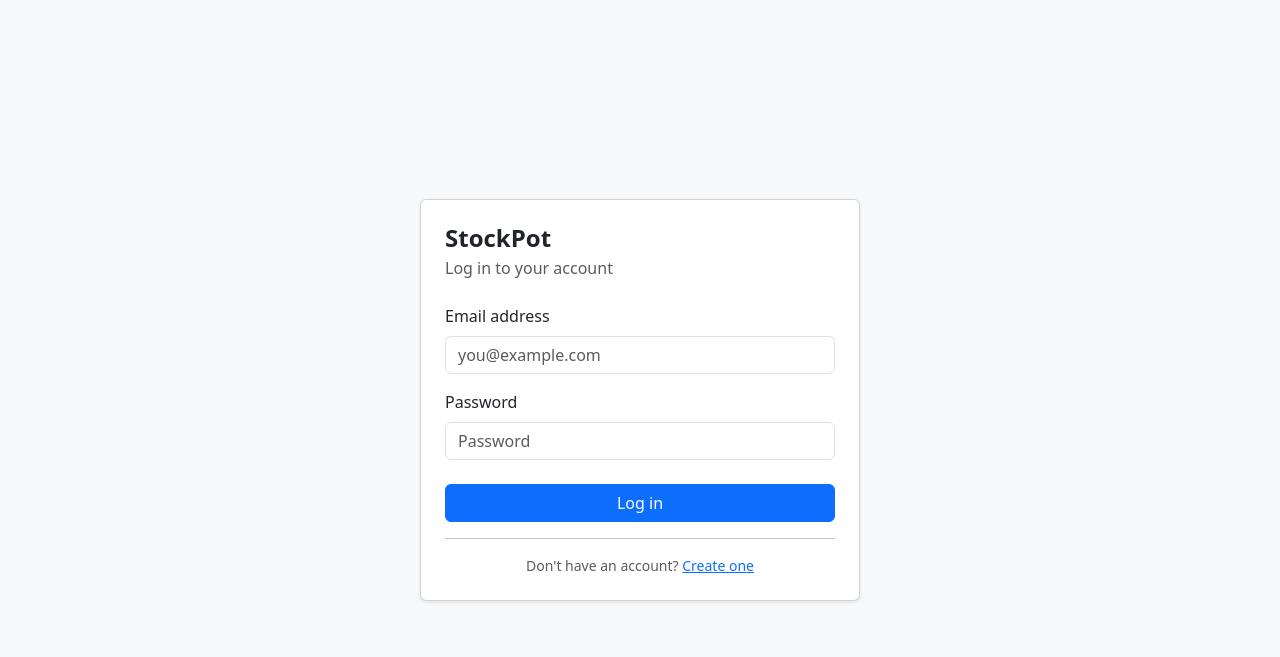
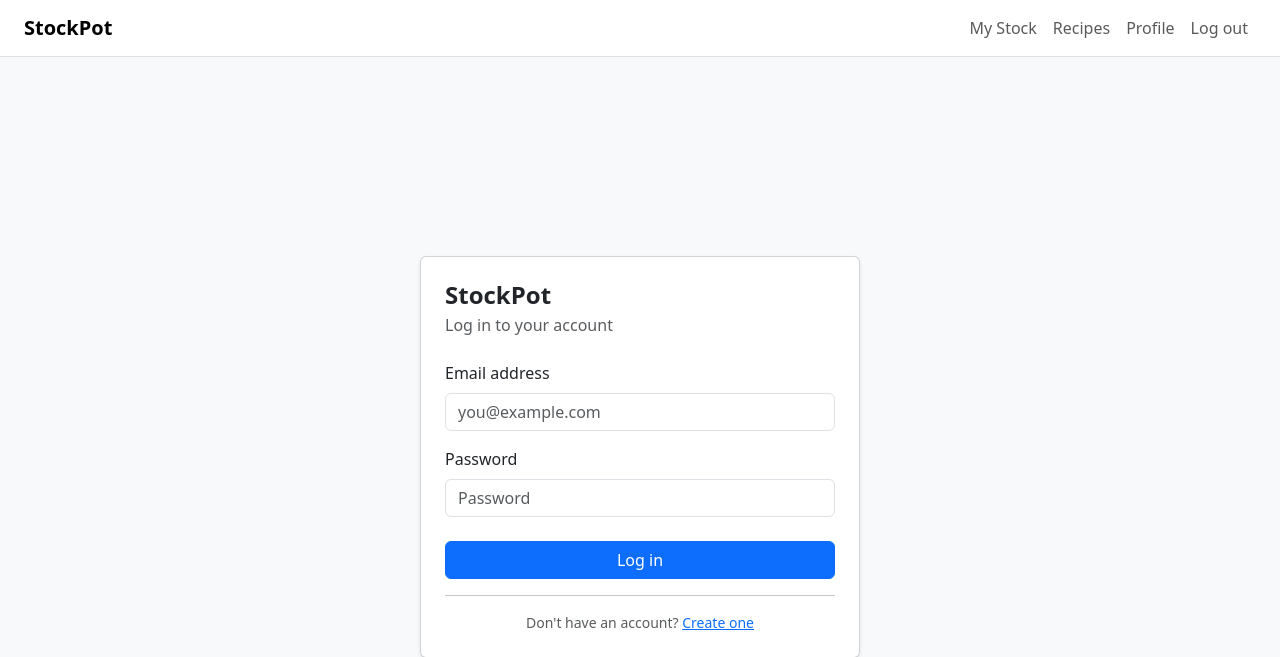
Before and after one commit to L00196586/stockpot, a Django app: page /login/ in a window 1280 px wide. Shown: the top 657 px of the page. Before the commit the page ends 602 px from the top, so only its background shows below. Run offline with Django 5.2, Linux system fonts and the light colour scheme.

Commit message:
navbar in the base template

```diff
--- a/templates/base.html
+++ b/templates/base.html
@@ -11,7 +11,21 @@
 
 {% block page_heading %}{% endblock %}
 
-{% block navbar %}{% endblock %}
+
+<nav class="navbar navbar-expand-lg navbar-light bg-white border-bottom px-4">
+  <a class="navbar-brand fw-bold" href="/pantry/">StockPot</a>
+  <button class="navbar-toggler" type="button" data-bs-toggle="collapse" data-bs-target="#navbarNav">
+    <span class="navbar-toggler-icon"></span>
+  </button>
+  <div class="collapse navbar-collapse" id="navbarNav">
+    <ul class="navbar-nav ms-auto">
+      <li class="nav-item"><a class="nav-link" href="/pantry/">My Stock</a></li>
+      <li class="nav-item"><a class="nav-link" href="#">Recipes</a></li>
+      <li class="nav-item"><a class="nav-link" href="/profile/">Profile</a></li>
+      <li class="nav-item"><a class="nav-link" href="#" id="logout-link">Log out</a></li>
+    </ul>
+  </div>
+</nav>
 
 {% block content %}{% endblock %}
 <script src="https://cdn.jsdelivr.net/npm/bootstrap@5.3.8/dist/js/bootstrap.bundle.min.js"
```
